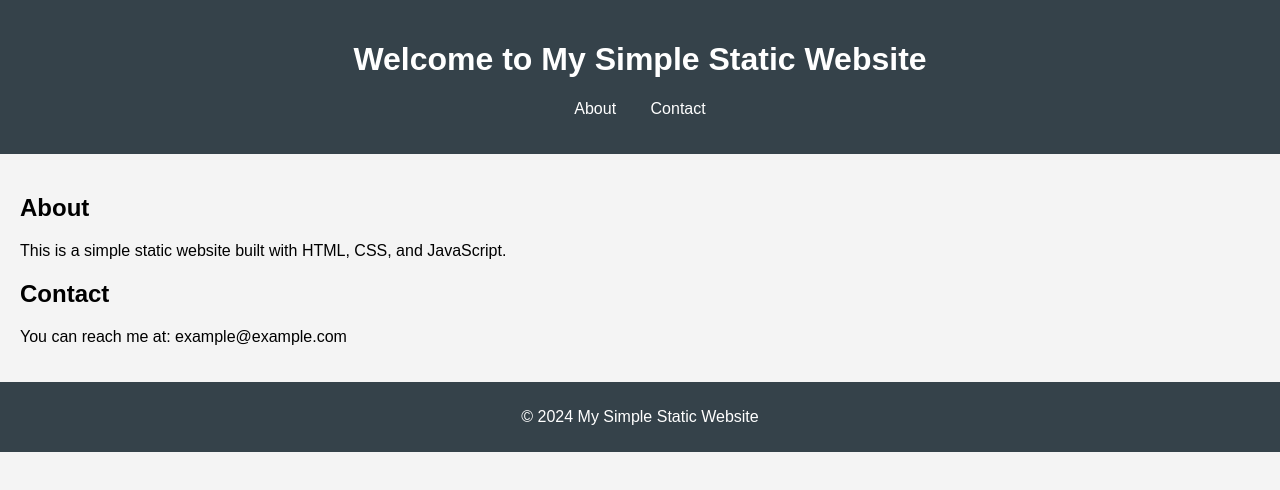
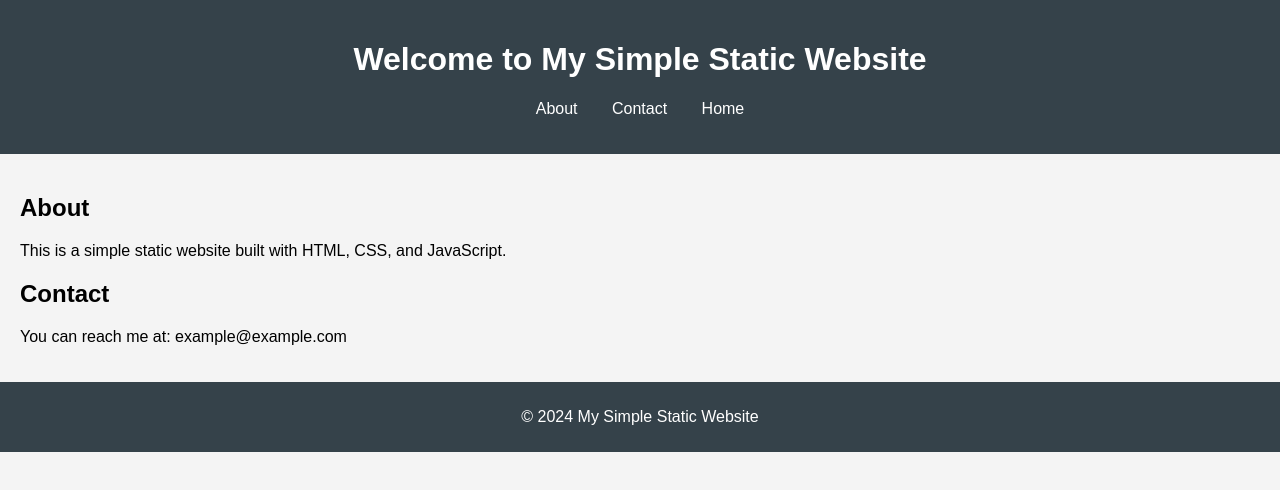
Before and after one commit to yogeeshraj/DevOpsTask, a plain HTML site: page static_website/index.html in a window 1280 px wide. Drawn offline with Linux system fonts and the light colour scheme.

Commit message:
Update index.html

```diff
--- a/static_website/index.html
+++ b/static_website/index.html
@@ -13,6 +13,7 @@
             <ul>
                 <li><a href="#about">About</a></li>
                 <li><a href="#contact">Contact</a></li>
+                <li><a href="#home">Home</a></li>
             </ul>
         </nav>
     </header>
```
